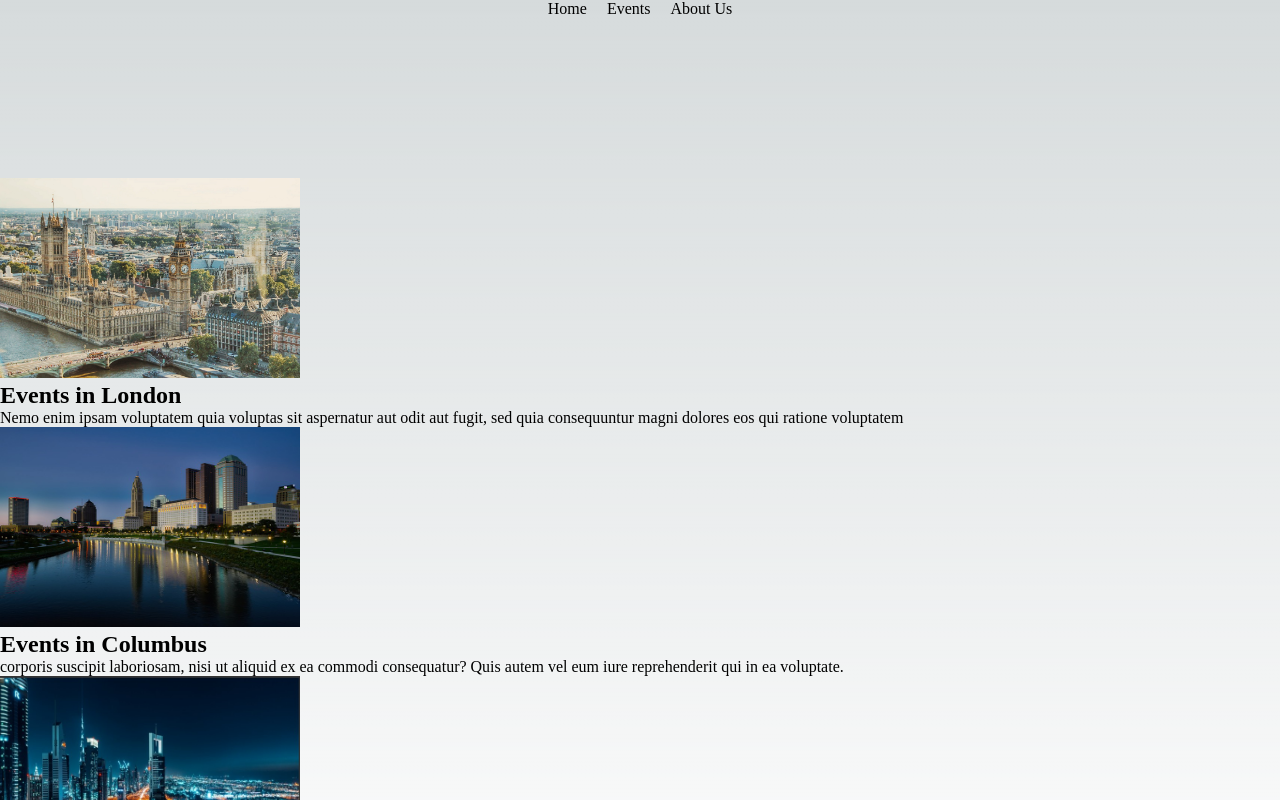
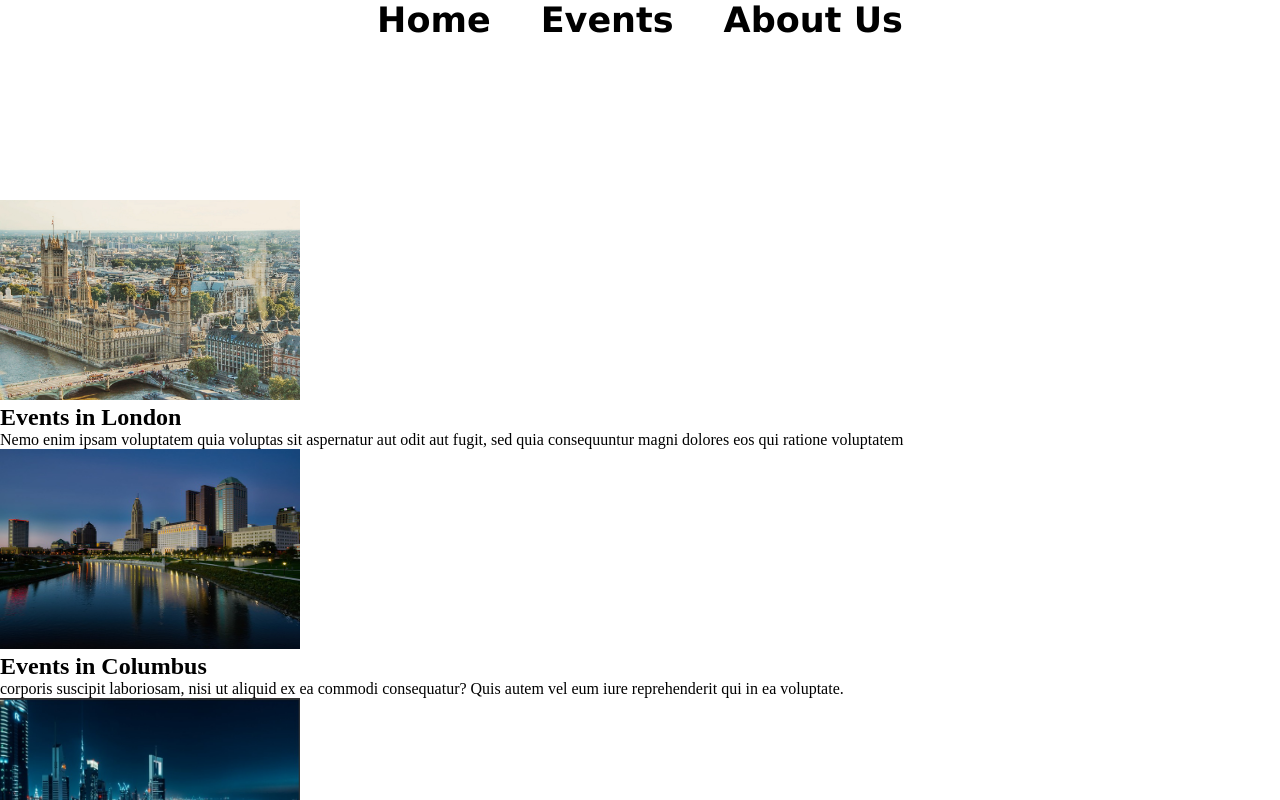
Before and after one commit to ChristopherLanier/Check-Tech-App, a Next.js app: page / in a window 1280 px wide. Shown: the top 800 px of the page. Built offline with nearby package versions, Linux system fonts and the light colour scheme.

Commit message:
Fixed issue with error handling and props being generated

```diff
--- a/pages/events/index.js
+++ b/pages/events/index.js
@@ -9,10 +9,10 @@ const EventsPage = ({ data }) => {
     <div>
       <h1>Events Page</h1>
       <div>
-        {data.map((ev) => (
-          <Link key={ev.id} href={`/events/${ev.id}`} passHref>
+        {data.map((ev) => (<Link key={ev.id} href={`/events/${ev.id}`} passHref>
             <Image src={ev.image} alt={ev.title} width={300} height={100} /> <h2>{ev.title}</h2>
           </Link>
+
         ))}
       </div>
     </div>
--- a/styles/Home.module.css
+++ b/styles/Home.module.css
@@ -3,7 +3,11 @@
   display: flex;
   align-items: center;
   justify-content:center;
-  gap: 20px;
+  gap: 50px;
+  font-weight:bolder;
+  font-size: 35px;
+  font-family: 'Lucida Sans', 'Lucida Sans Regular', 'Lucida Grande', 'Lucida Sans Unicode', Geneva, Verdana, sans-serif;
+
 }
 
 .main{
--- a/styles/globals.css
+++ b/styles/globals.css
@@ -85,7 +85,7 @@ body {
   overflow-x: hidden;
 }
 
-body {
+/* body {
   color: rgb(var(--foreground-rgb));
   background: linear-gradient(
       to bottom,
@@ -93,7 +93,7 @@ body {
       rgb(var(--background-end-rgb))
     )
     rgb(var(--background-start-rgb));
-}
+} */
 
 a {
   color: inherit;
```
Also changed, not shown: pages/events/[cat]/[id].js (+4 -4 lines), pages/events/[cat]/index.js (+3 -8 lines).
